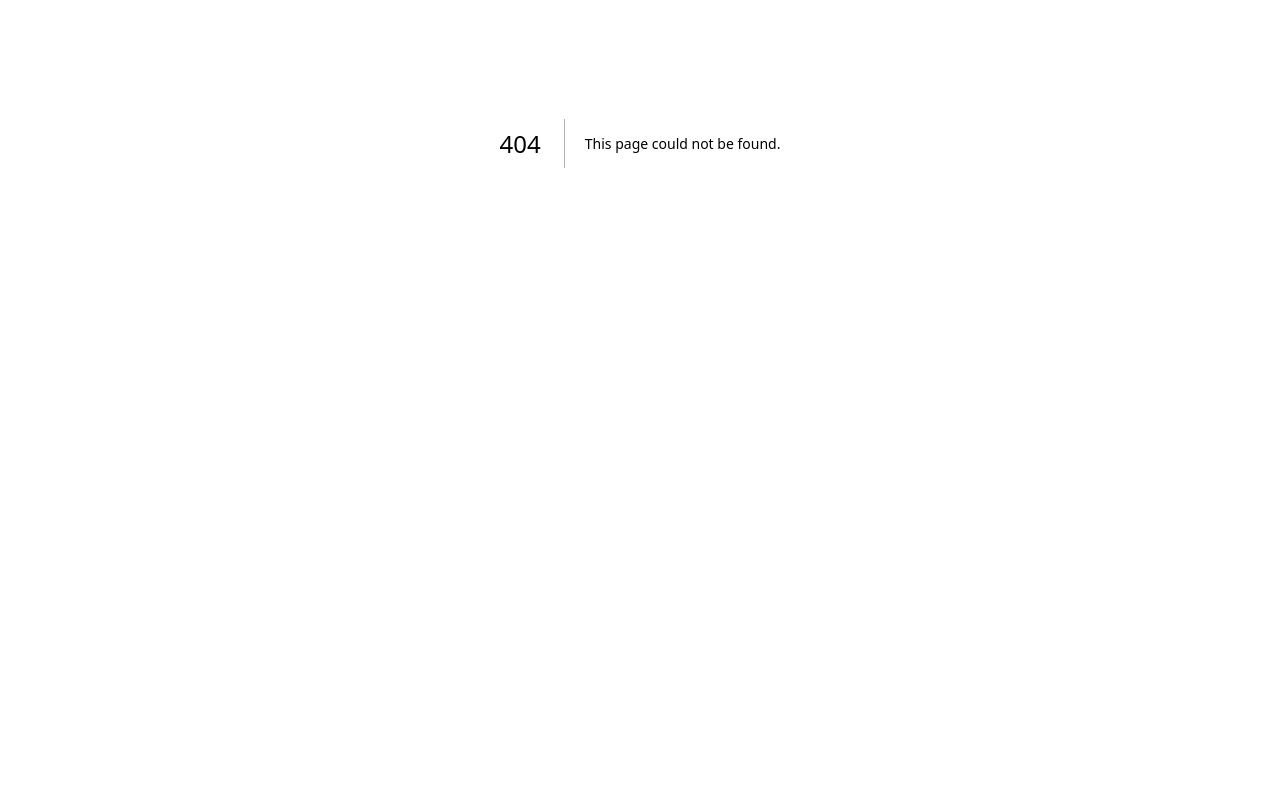
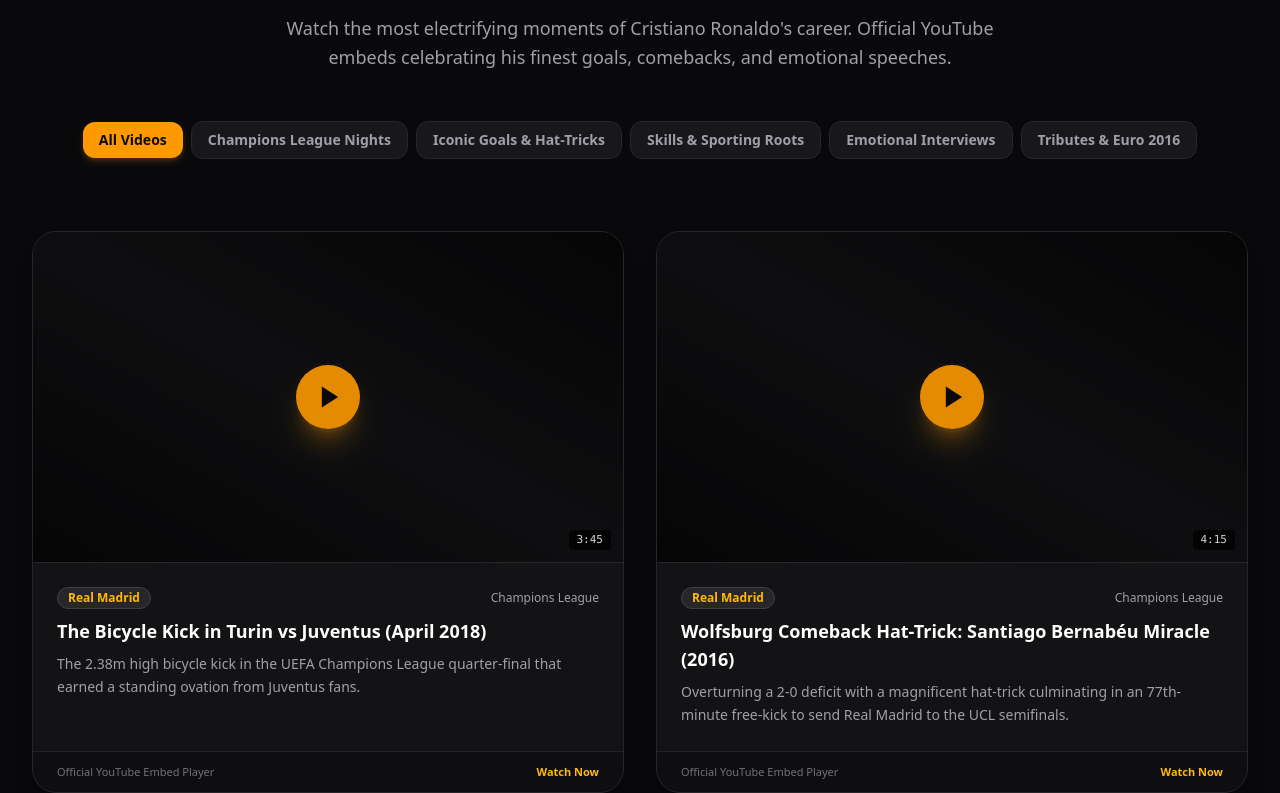
Before and after one commit to Rakibislam22/CR7, a Next.js app: page /videos in a window 1280 px wide. Before the commit this address had no page. Shown: the part 257-1050 px from the top of the page. Before the commit the page ends 800 px from the top, so only its background shows below. Built offline with nearby package versions, Linux system fonts and the light colour scheme.

Commit message:
feat: implement VideosPage component with video categories and YouTube embeds

```diff
--- /dev/null
+++ b/src/app/videos/page.tsx
@@ -0,0 +1,132 @@
+"use client";
+
+import React, { useState } from "react";
+import SectionHeader from "@/components/SectionHeader";
+import { CURATED_VIDEOS, VideoItem } from "@/data/videos";
+import { PlayIcon, SparklesIcon, CalendarIcon } from "@/components/Icons";
+
+const CATEGORIES = [
+  { id: "all", label: "All Videos" },
+  { id: "champions-league", label: "Champions League Nights" },
+  { id: "goals", label: "Iconic Goals & Hat-Tricks" },
+  { id: "skills", label: "Skills & Sporting Roots" },
+  { id: "interviews", label: "Emotional Interviews" },
+  { id: "tributes", label: "Tributes & Euro 2016" },
+];
+
+export default function VideosPage() {
+  const [selectedCat, setSelectedCat] = useState<string>("all");
+  const [activeEmbedId, setActiveEmbedId] = useState<string | null>(null);
+
+  const filteredVideos =
+    selectedCat === "all"
+      ? CURATED_VIDEOS
+      : CURATED_VIDEOS.filter((v) => v.category === selectedCat);
+
+  return (
+    <div className="max-w-7xl mx-auto px-4 sm:px-6 lg:px-8 py-16 sm:py-24 space-y-16">
+      {/* Header */}
+      <SectionHeader
+        badge="Cinematic Archive"
+        badgeColor="text-amber-400 bg-amber-500/15 border-amber-500/30"
+        title="Iconic Match Footage &"
+        highlightText="Video Highlights"
+        subtitle="Watch the most electrifying moments of Cristiano Ronaldo's career. Official YouTube embeds celebrating his finest goals, comebacks, and emotional speeches."
+      />
+
+      {/* Category Pills */}
+      <div className="flex items-center gap-2 overflow-x-auto pb-2 no-scrollbar justify-start sm:justify-center">
+        {CATEGORIES.map((cat) => (
+          <button
+            key={cat.id}
+            onClick={() => setSelectedCat(cat.id)}
+            className={`px-4 py-2 rounded-xl text-xs sm:text-sm font-semibold whitespace-nowrap transition-all ${selectedCat === cat.id
+                ? "bg-amber-500 text-zinc-950 font-bold shadow-md shadow-amber-500/20"
+                : "bg-zinc-900 text-zinc-400 hover:text-white border border-zinc-800"
+              }`}
+          >
+            {cat.label}
+          </button>
+        ))}
+      </div>
+
+      {/* Video Grid */}
+      <div className="grid grid-cols-1 md:grid-cols-2 gap-8">
+        {filteredVideos.map((video) => {
+          const isPlaying = activeEmbedId === video.id;
+
+          return (
+            <div
+              key={video.id}
+              className="rounded-3xl bg-zinc-900/70 border border-zinc-800 hover:border-zinc-700 transition-all overflow-hidden flex flex-col justify-between shadow-xl"
+            >
+              <div>
+                {/* Embed player or thumbnail container */}
+                <div className="relative aspect-video w-full bg-zinc-950 flex items-center justify-center overflow-hidden border-b border-zinc-800">
+                  {isPlaying ? (
+                    <iframe
+                      className="w-full h-full"
+                      src={`https://www.youtube-nocookie.com/embed/${video.youtubeId}?autoplay=1&rel=0`}
+                      title={video.title}
+                      allow="accelerometer; autoplay; clipboard-write; encrypted-media; gyroscope; picture-in-picture"
+                      allowFullScreen
+                    />
+                  ) : (
+                    <div
+                      onClick={() => setActiveEmbedId(video.id)}
+                      className="w-full h-full relative cursor-pointer group flex items-center justify-center bg-gradient-to-tr from-zinc-950 via-zinc-900 to-zinc-950"
+                    >
+                      {/* Play overlay button */}
+                      <div className="w-16 h-16 rounded-full bg-amber-500/90 group-hover:bg-amber-400 group-hover:scale-110 text-zinc-950 flex items-center justify-center transition-all shadow-xl shadow-amber-500/25 z-10 pl-1">
+                        <PlayIcon className="w-7 h-7 fill-zinc-950" />
+                      </div>
+                      <div className="absolute inset-0 bg-black/40 group-hover:bg-black/20 transition-all" />
+                      <span className="absolute bottom-3 right-3 px-2 py-0.5 rounded bg-black/80 text-[11px] font-mono text-zinc-300">
+                        {video.duration}
+                      </span>
+                    </div>
+                  )}
+                </div>
+
+                {/* Content */}
+                <div className="p-6">
+                  <div className="flex items-center justify-between gap-2 mb-2">
+                    <span className="px-2.5 py-0.5 rounded-full text-xs font-semibold bg-zinc-800 text-amber-400 border border-zinc-700">
+                      {video.era}
+                    </span>
+                    <span className="text-xs text-zinc-400 capitalize">
+                      {video.category.replace("-", " ")}
+                    </span>
+                  </div>
+
+                  <h3 className="text-lg font-bold text-white mb-2">
+                    {video.title}
+                  </h3>
+
+                  <p className="text-xs sm:text-sm text-zinc-400 leading-relaxed">
+                    {video.description}
+                  </p>
+                </div>
+              </div>
+
+              {/* Footer notice */}
+              <div className="px-6 py-3 border-t border-zinc-800/80 bg-zinc-950/40 text-[11px] text-zinc-500 flex items-center justify-between">
+                <span>Official YouTube Embed Player</span>
+                <button
+                  onClick={() => setActiveEmbedId(video.id)}
+                  className="text-amber-400 hover:underline font-semibold"
+                >
+                  Watch Now
+                </button>
+              </div>
+            </div>
+          );
+        })}
+      </div>
+
+      <div className="p-6 rounded-2xl bg-zinc-950 border border-zinc-800 text-center text-xs text-zinc-500">
+        All videos are embedded directly through YouTube&apos;s standard player adhering to YouTube Terms of Service. All rights belong to respective clubs, UEFA, FIFA, and original publishers.
+      </div>
+    </div>
+  );
+}
```
